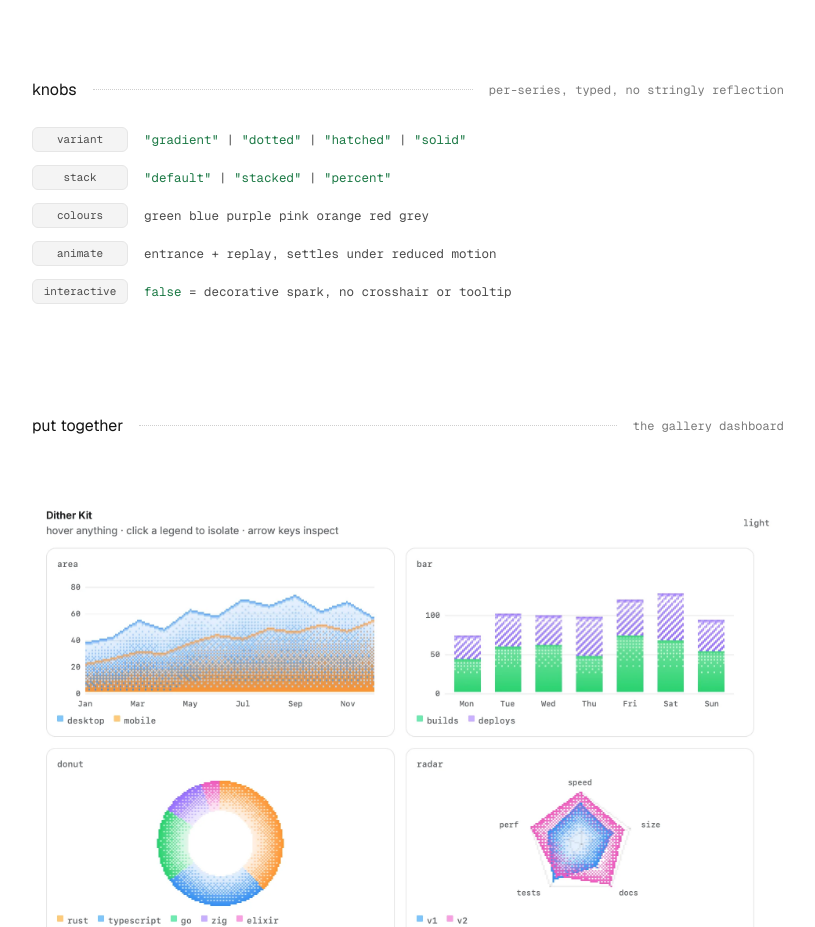
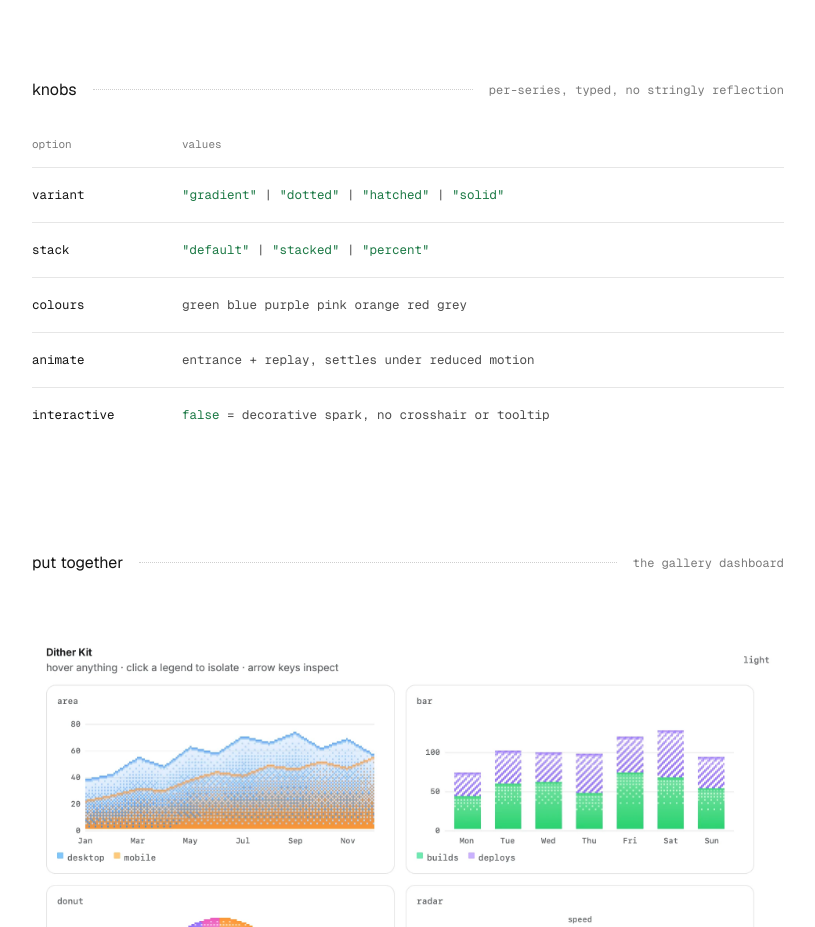
Before and after one commit to ufraaan/dither-kit-rune, a plain HTML site: page www/index.html in a window 1280 px wide. Shown: the part 6140-7067 px from the top of the page, without its empty margins (232-1047 px from the left). Drawn offline with Linux system fonts and the light colour scheme; some icons are missing.

Commit message:
style: present knobs as a table

```diff
--- a/www/index.html
+++ b/www/index.html
@@ -235,11 +235,30 @@
   pre .s { color: var(--green); }
   pre .k { color: var(--muted); }
 
-  .knobs { margin-top: 24px; display: grid; gap: 12px; }
-  .knob { display: flex; gap: 16px; align-items: center; }
-  .knob .chip { min-width: 96px; justify-content: center; display: inline-flex; }
-  .knob code { font-family: var(--mono); font-size: 12.5px; color: var(--muted); }
-  .knob code b { color: var(--green); font-weight: 400; }
+  .knobs {
+    width: 100%;
+    margin-top: 28px;
+    border-collapse: collapse;
+    font-family: var(--mono);
+    font-size: 12.5px;
+  }
+  .knobs th {
+    text-align: left;
+    font-weight: 400;
+    font-size: 11px;
+    color: var(--dim);
+    padding: 0 0 10px;
+    border-bottom: 1px solid var(--line);
+  }
+  .knobs td {
+    padding: 14px 0;
+    border-bottom: 1px solid var(--line);
+    color: var(--muted);
+    vertical-align: top;
+  }
+  .knobs td:first-child { width: 150px; color: var(--text); white-space: nowrap; }
+  .knobs tr:last-child td { border-bottom: 0; }
+  .knobs b { color: var(--green); font-weight: 400; }
 
   footer {
     margin-top: 120px;
@@ -261,7 +280,7 @@
     .top { padding-top: 56px; }
     section { padding-top: 72px; }
     .leader .note { display: none; }
-    .knob { flex-direction: column; align-items: flex-start; gap: 6px; }
+    .knobs td:first-child { width: 104px; }
     .cmd { font-size: 12.5px; }
   }
 </style>
@@ -425,13 +444,16 @@
 
   <section>
     <div class="leader"><h2>knobs</h2><span class="rule"></span><span class="note">per-series, typed, no stringly reflection</span></div>
-    <div class="knobs">
-      <div class="knob"><span class="chip">variant</span><code><b>"gradient"</b> | <b>"dotted"</b> | <b>"hatched"</b> | <b>"solid"</b></code></div>
-      <div class="knob"><span class="chip">stack</span><code><b>"default"</b> | <b>"stacked"</b> | <b>"percent"</b></code></div>
-      <div class="knob"><span class="chip">colours</span><code>green blue purple pink orange red grey</code></div>
-      <div class="knob"><span class="chip">animate</span><code>entrance + replay, settles under reduced motion</code></div>
-      <div class="knob"><span class="chip">interactive</span><code><b>false</b> = decorative spark, no crosshair or tooltip</code></div>
-    </div>
+    <table class="knobs">
+      <thead><tr><th>option</th><th>values</th></tr></thead>
+      <tbody>
+        <tr><td>variant</td><td><b>"gradient"</b> | <b>"dotted"</b> | <b>"hatched"</b> | <b>"solid"</b></td></tr>
+        <tr><td>stack</td><td><b>"default"</b> | <b>"stacked"</b> | <b>"percent"</b></td></tr>
+        <tr><td>colours</td><td>green blue purple pink orange red grey</td></tr>
+        <tr><td>animate</td><td>entrance + replay, settles under reduced motion</td></tr>
+        <tr><td>interactive</td><td><b>false</b> = decorative spark, no crosshair or tooltip</td></tr>
+      </tbody>
+    </table>
   </section>
 
   <section>
```
